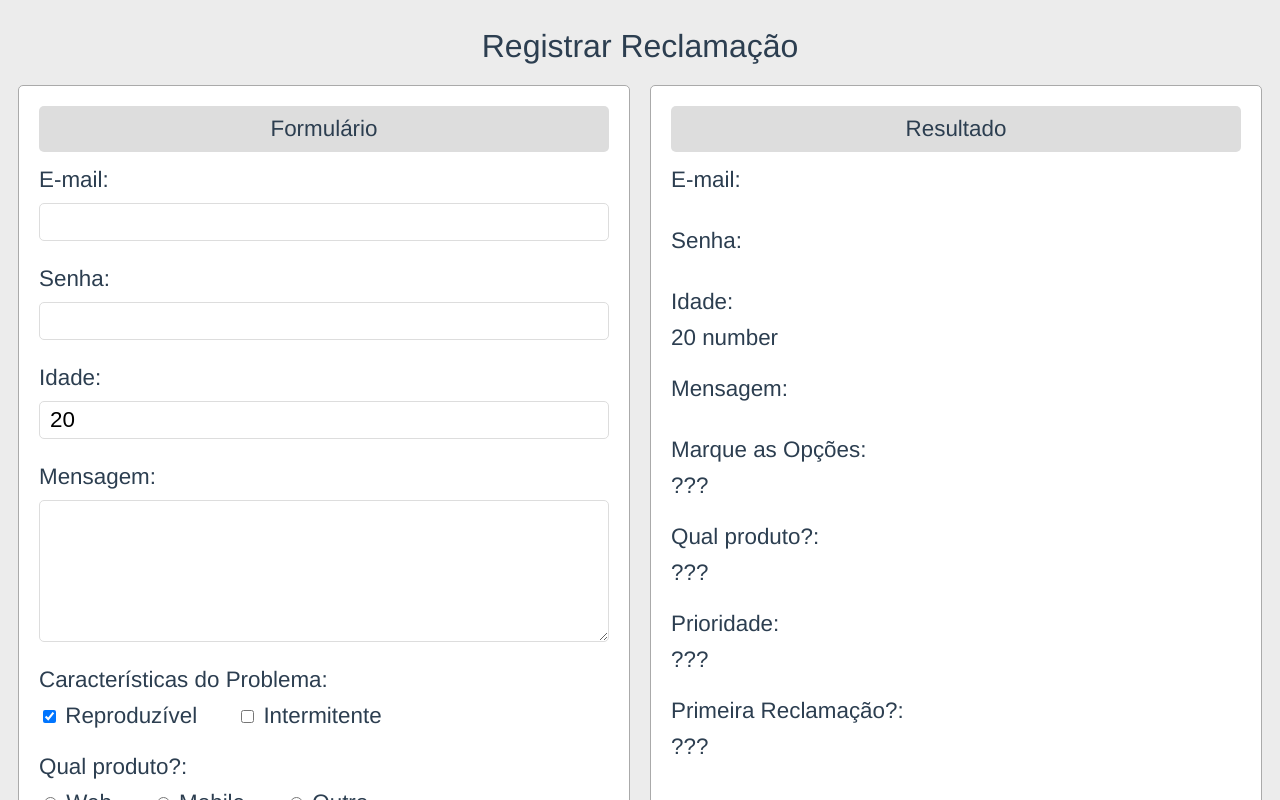
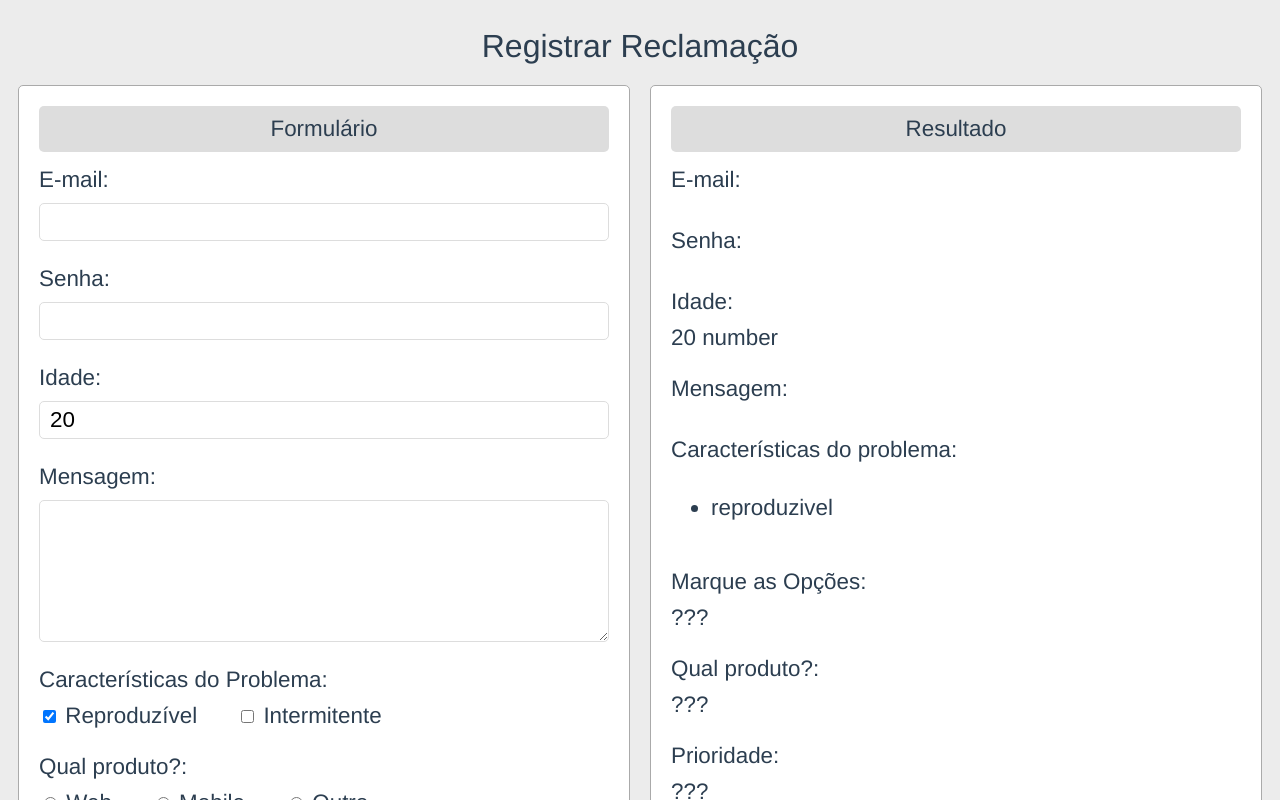
Before and after one commit to lmbaldi/curso-vue, a Vue app in the folder formulario/formulario-exercicios/: page / in a window 1280 px wide. Both pictures are taken after a click on the checkbox 49 px from the left and 716 px from the top of the page. Shown: the top 800 px of the page. Built offline with nearby package versions, Linux system fonts and the light colour scheme.

Commit message:
using checkboxes and saving data in an array

```diff
--- a/formulario/formulario-exercicios/src/App.vue
+++ b/formulario/formulario-exercicios/src/App.vue
@@ -18,8 +18,12 @@
 					<textarea name="" cols="30" rows="5" v-model="mensagem"></textarea>
 				</Rotulo>
 				<Rotulo nome="Características do Problema">
-					<span class="mr-4"><input type="checkbox" value="reproduzivel"> Reproduzível</span>
-					<span><input type="checkbox" value="intermitente"> Intermitente</span>
+					<span class="mr-4">
+						<input type="checkbox" value="reproduzivel" v-model="caracteristicas"> Reproduzível
+					</span>
+					<span>
+						<input type="checkbox" value="intermitente" v-model="caracteristicas"> Intermitente
+					</span>
 				</Rotulo>
 				<Rotulo nome="Qual produto?">
 					<span class="mr-4"><input type="radio"> Web</span>
@@ -50,6 +54,13 @@
 				</Rotulo>
 				<Rotulo nome="Mensagem">
 					<span style="white-space: pre;">{{ mensagem }}</span>
+				</Rotulo>
+				<Rotulo nome="Características do problema">
+					<span>
+						<ul>
+							<li v-for="c in caracteristicas" :key="c"> {{ c }}</li>
+						</ul>
+					</span>
 				</Rotulo>
 				<Rotulo nome="Marque as Opções">
 					<span>???</span>
@@ -83,6 +94,7 @@
 	data(){
 		return {
 			mensagem: '',
+			caracteristicas: [],
 			usuario: {
 				email: '',
 				senha: '',
```
